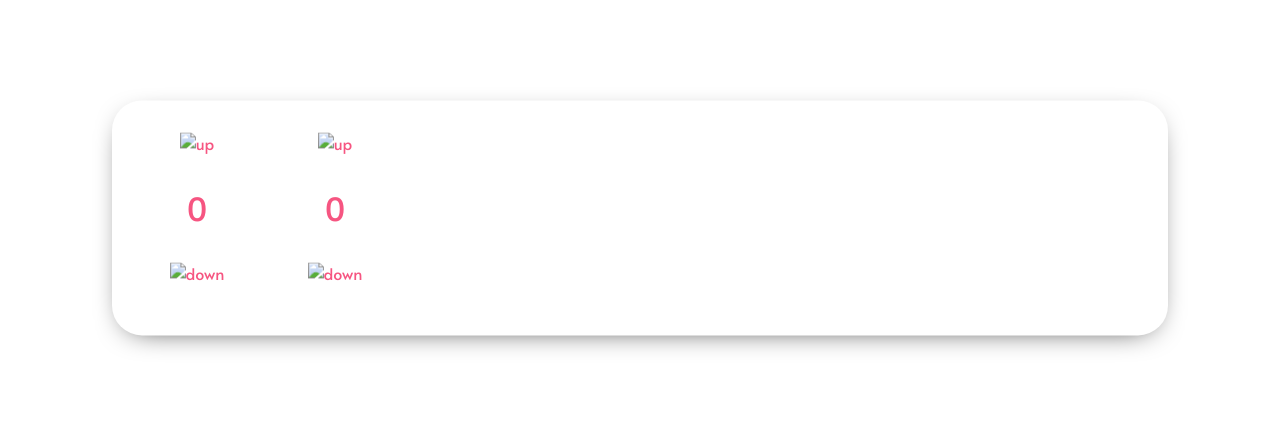
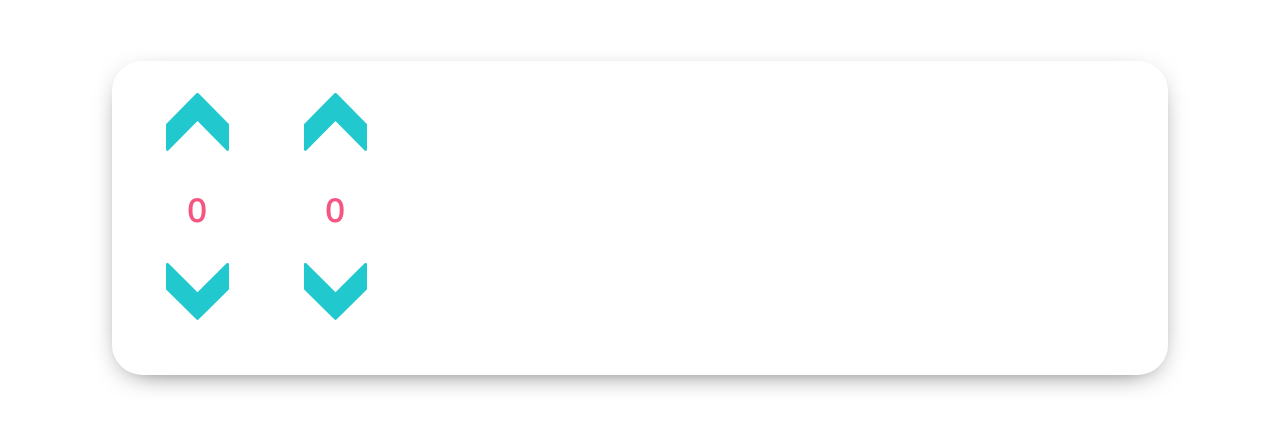
Before and after one commit to dharshan0011/BadmintonApp, a plain HTML site: page score-page.html in a window 1280 px wide. Shown: the part 182-610 px from the top of the page. Drawn offline with Linux system fonts and the light colour scheme; the site is published under a folder, as on GitHub Pages, so addresses that start at the root find nothing.

Commit message:
fixed images

```diff
--- a/score-page.html
+++ b/score-page.html
@@ -44,15 +44,15 @@
   <body>
     <div class="container score-container">
       <div class="score-board">
-        <img src="/icons/up-arrow.svg" alt="up" id="player1-up" />
+        <img src="./icons/up-arrow.svg" alt="up" id="player1-up" />
         <p id="player1-score">0</p>
-        <img src="/icons/down-arrow.svg" alt="down" id="player1-down" />
+        <img src="./icons/down-arrow.svg" alt="down" id="player1-down" />
         <p id="display-player1"></p>
       </div>
       <div class="score-board">
-        <img src="/icons/up-arrow.svg" alt="up" id="player2-up" />
+        <img src="./icons/up-arrow.svg" alt="up" id="player2-up" />
         <p id="player2-score">0</p>
-        <img src="/icons/down-arrow.svg" alt="down" id="player2-down" />
+        <img src="./icons/down-arrow.svg" alt="down" id="player2-down" />
         <p id="display-player2"></p>
       </div>
     </div>
```
